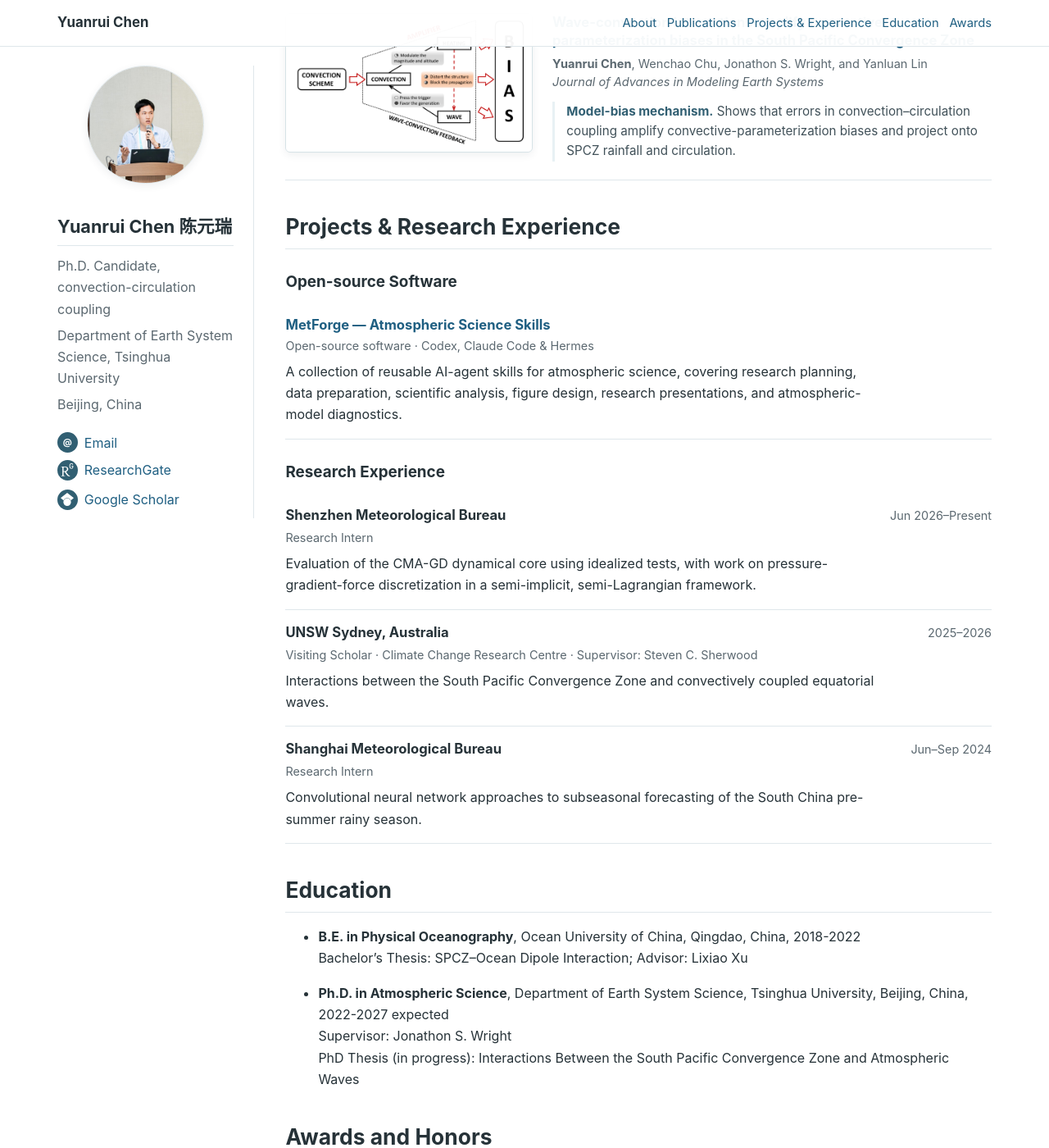
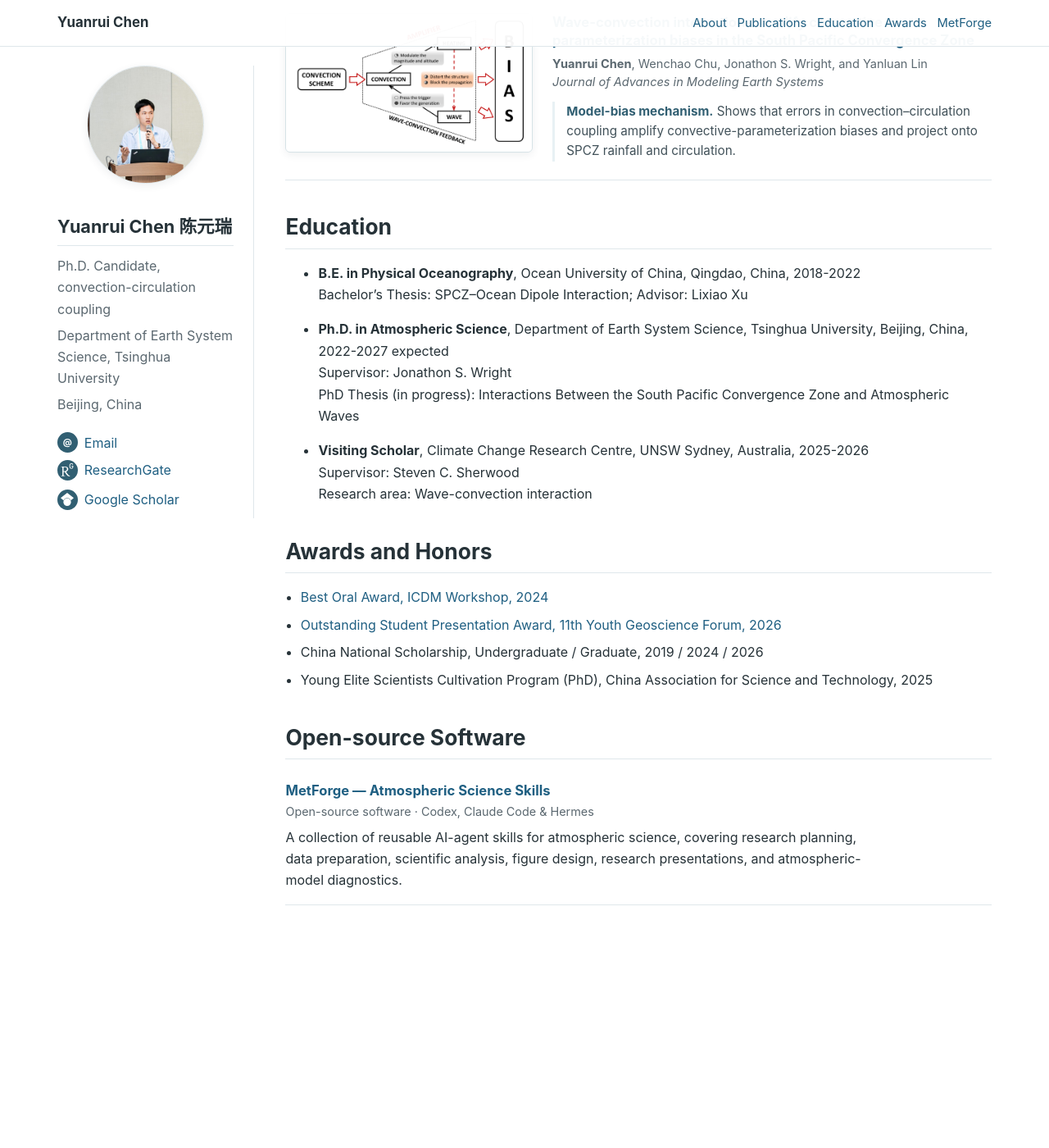
Before and after one commit to yuanruichen/yuanruichen.github.io, a Jekyll site: the page built from index.md, in a window 1280 px wide and 1400 px high, scrolled down 2193 px. Shown: the whole window at 82% size. Built offline with Jekyll 4.4.1, drawn with Linux system fonts in a browser that asks for light colours; after the commit the page ends 3377 px from its top, so only the background shows below that.

Commit message:
Restore UNSW to Education and place MetForge after Awards

```diff
--- a/_data/navigation.yml
+++ b/_data/navigation.yml
@@ -3,9 +3,9 @@ main:
     url: "/#about"
   - title: "Publications"
     url: "/#publications"
-  - title: "Projects & Experience"
-    url: "/#projects-and-experience"
   - title: "Education"
     url: "/#education"
   - title: "Awards"
     url: "/#awards-and-honors"
+  - title: "MetForge"
+    url: "/#metforge"
--- a/index.md
+++ b/index.md
@@ -123,49 +123,6 @@ Accepted for publication in *Climate Dynamics*
 </div>
 -->
 
-<span class='anchor' id='projects-and-experience'></span>
-
-# Projects & Research Experience
-
-## Open-source Software
-
-<div class="experience-list">
-  <div class="experience-entry">
-    <h3><a href="https://github.com/yuanruichen/MetForge">MetForge — Atmospheric Science Skills</a></h3>
-    <p class="experience-entry__meta">Open-source software · Codex, Claude Code &amp; Hermes</p>
-    <p>A collection of reusable AI-agent skills for atmospheric science, covering research planning, data preparation, scientific analysis, figure design, research presentations, and atmospheric-model diagnostics.</p>
-  </div>
-</div>
-
-## Research Experience
-
-<div class="experience-list">
-  <div class="experience-entry">
-    <div class="experience-entry__header">
-      <h3>Shenzhen Meteorological Bureau</h3>
-      <span class="experience-entry__date">Jun 2026–Present</span>
-    </div>
-    <p class="experience-entry__meta">Research Intern</p>
-    <p>Evaluation of the CMA-GD dynamical core using idealized tests, with work on pressure-gradient-force discretization in a semi-implicit, semi-Lagrangian framework.</p>
-  </div>
-  <div class="experience-entry">
-    <div class="experience-entry__header">
-      <h3>UNSW Sydney, Australia</h3>
-      <span class="experience-entry__date">2025–2026</span>
-    </div>
-    <p class="experience-entry__meta">Visiting Scholar · Climate Change Research Centre · Supervisor: Steven C. Sherwood</p>
-    <p>Interactions between the South Pacific Convergence Zone and convectively coupled equatorial waves.</p>
-  </div>
-  <div class="experience-entry">
-    <div class="experience-entry__header">
-      <h3>Shanghai Meteorological Bureau</h3>
-      <span class="experience-entry__date">Jun–Sep 2024</span>
-    </div>
-    <p class="experience-entry__meta">Research Intern</p>
-    <p>Convolutional neural network approaches to subseasonal forecasting of the South China pre-summer rainy season.</p>
-  </div>
-</div>
-
 <span class='anchor' id='education'></span>
 
 # Education
@@ -175,6 +132,10 @@ Accepted for publication in *Climate Dynamics*
 - **Ph.D. in Atmospheric Science**, Department of Earth System Science, Tsinghua University, Beijing, China, 2022-2027 expected
   Supervisor: Jonathon S. Wright
   PhD Thesis (in progress): Interactions Between the South Pacific Convergence Zone and Atmospheric Waves
+
+- **Visiting Scholar**, Climate Change Research Centre, UNSW Sydney, Australia, 2025-2026
+  Supervisor: Steven C. Sherwood
+  Research area: Wave-convection interaction
 
 <span class='anchor' id='awards-and-honors'></span>
 
@@ -188,3 +149,15 @@ Accepted for publication in *Climate Dynamics*
 - Young Elite Scientists Cultivation Program (PhD), China Association for Science and Technology, 2025
 
 </div>
+
+<span class='anchor' id='metforge'></span>
+
+# Open-source Software
+
+<div class="experience-list">
+  <div class="experience-entry">
+    <h3><a href="https://github.com/yuanruichen/MetForge">MetForge — Atmospheric Science Skills</a></h3>
+    <p class="experience-entry__meta">Open-source software · Codex, Claude Code &amp; Hermes</p>
+    <p>A collection of reusable AI-agent skills for atmospheric science, covering research planning, data preparation, scientific analysis, figure design, research presentations, and atmospheric-model diagnostics.</p>
+  </div>
+</div>
```
